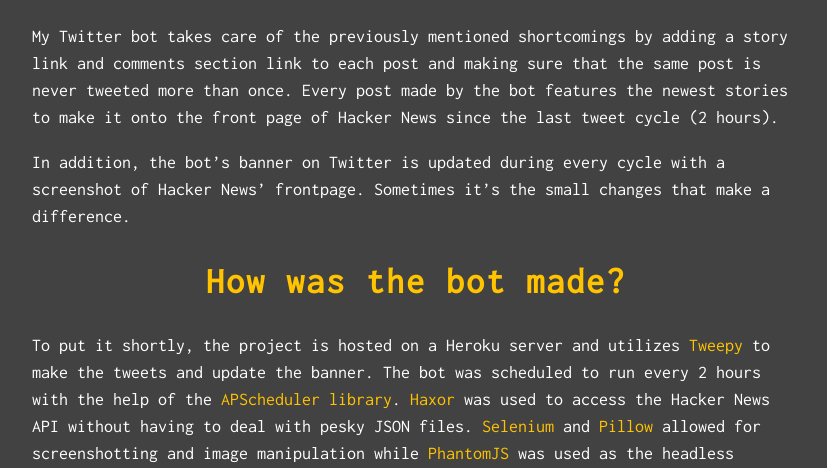
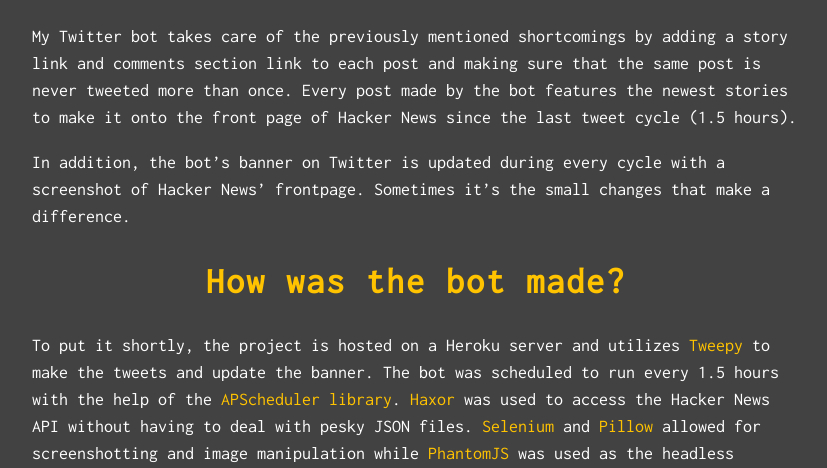
Before and after one commit to justintranjt/justintranjt.github.io, a Jekyll site: the page built from _projects/2017-08-29-hacker-news-twitter-bot.md, in a window 1280 px wide and 900 px high, scrolled down 1465 px. Shown: the part 233-701 px from the top of the window, without its empty margins (224-1051 px from the left). Built offline with Jekyll 4.4.1, drawn with Linux system fonts in a browser that asks for light colours.

Commit message:
Updated intervals

```diff
--- a/_projects/2017-08-29-hacker-news-twitter-bot.md
+++ b/_projects/2017-08-29-hacker-news-twitter-bot.md
@@ -19,13 +19,13 @@
 
 # What makes [@HackerNewsPosts](https://twitter.com/HackerNewsPosts) different?
 
-My Twitter bot takes care of the previously mentioned shortcomings by adding a story link and comments section link to each post and making sure that the same post is never tweeted more than once. Every post made by the bot features the newest stories to make it onto the front page of Hacker News since the last tweet cycle (2 hours).
+My Twitter bot takes care of the previously mentioned shortcomings by adding a story link and comments section link to each post and making sure that the same post is never tweeted more than once. Every post made by the bot features the newest stories to make it onto the front page of Hacker News since the last tweet cycle (1.5 hours).
 
 In addition, the bot's banner on Twitter is updated during every cycle with a screenshot of Hacker News' frontpage. Sometimes it's the small changes that make a difference.
 
 # How was the bot made?
 
-To put it shortly, the project is hosted on a Heroku server and utilizes [Tweepy](https://github.com/tweepy/tweepy) to make the tweets and update the banner. The bot was scheduled to run every 2 hours with the help of the [APScheduler library](https://apscheduler.readthedocs.io/en/latest/). [Haxor](https://github.com/avinassh/haxor) was used to access the Hacker News API without having to deal with pesky JSON files. [Selenium](http://www.seleniumhq.org/) and [Pillow](https://github.com/python-pillow/Pillow) allowed for screenshotting and image manipulation while [PhantomJS](http://phantomjs.org/) was used as the headless browser accessing the Hacker News front page.
+To put it shortly, the project is hosted on a Heroku server and utilizes [Tweepy](https://github.com/tweepy/tweepy) to make the tweets and update the banner. The bot was scheduled to run every 1.5 hours with the help of the [APScheduler library](https://apscheduler.readthedocs.io/en/latest/). [Haxor](https://github.com/avinassh/haxor) was used to access the Hacker News API without having to deal with pesky JSON files. [Selenium](http://www.seleniumhq.org/) and [Pillow](https://github.com/python-pillow/Pillow) allowed for screenshotting and image manipulation while [PhantomJS](http://phantomjs.org/) was used as the headless browser accessing the Hacker News front page.
 
 # Miscellaneous information
 
```
